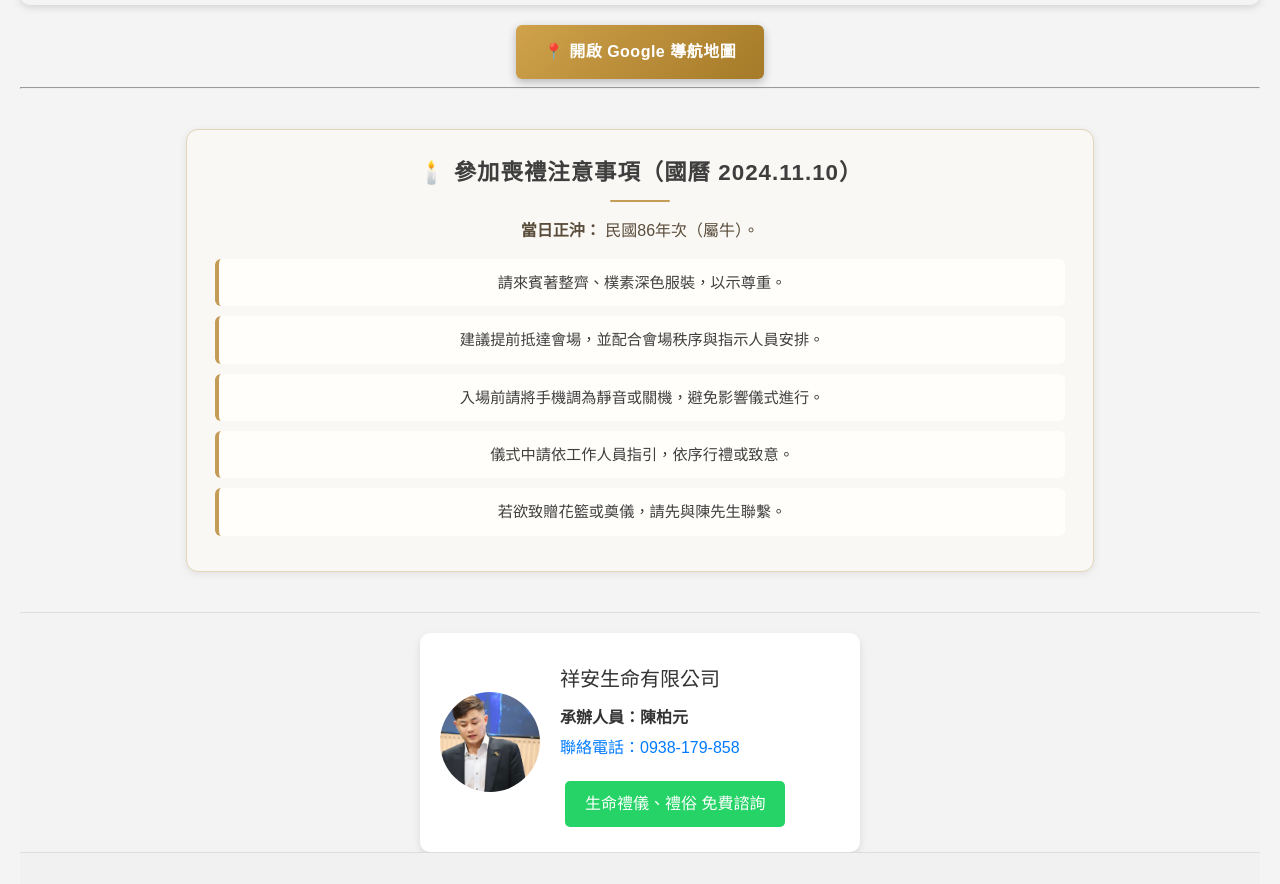
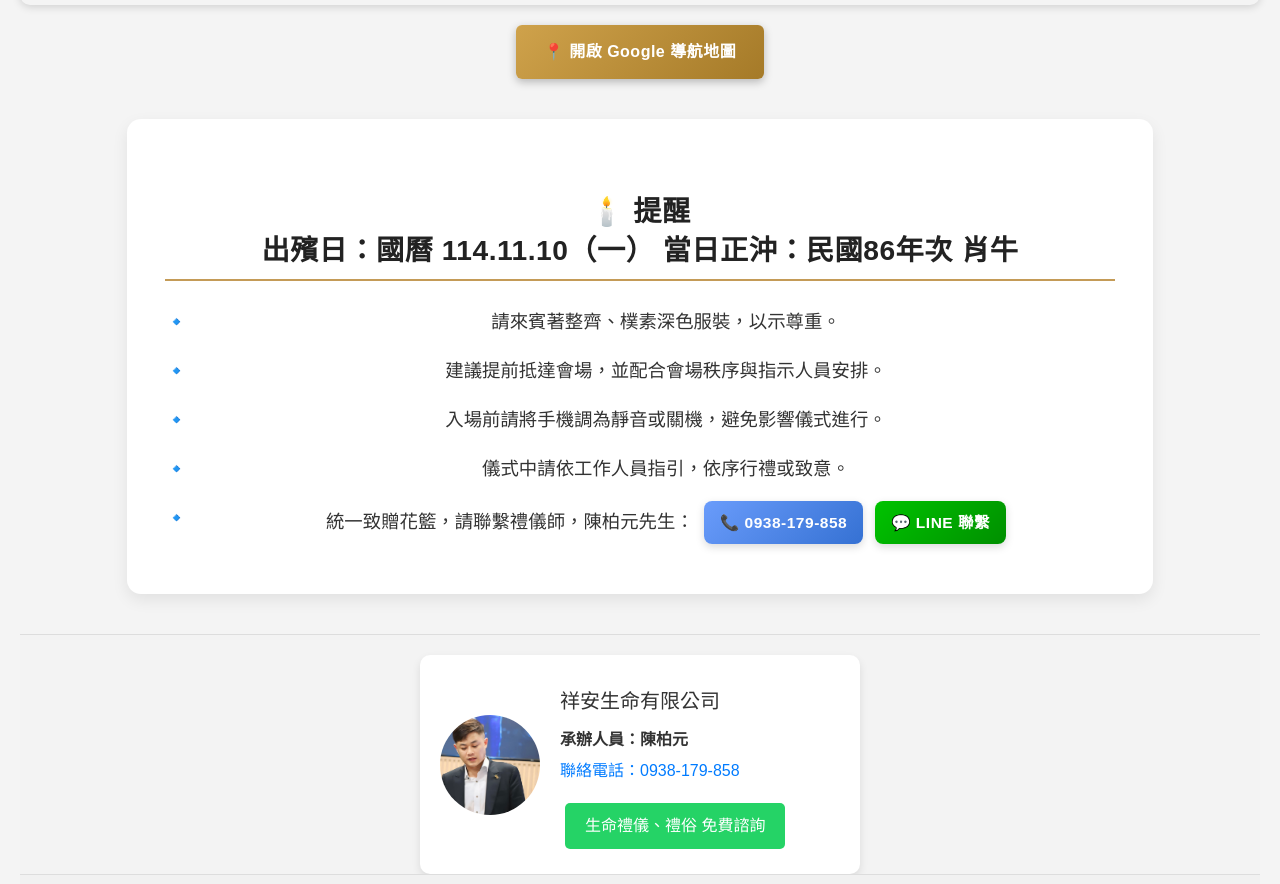
Before and after one commit to Shiangan/Li-Liao-Yue-e, a plain HTML site: page index.html in a window 1280 px wide. Shown: the part 6052-6936 px from the top of the page. Drawn offline with nearby package versions, Linux system fonts and the light colour scheme; a web font is replaced by a local one.

Commit message:
Update index.html

```diff
--- a/index.html
+++ b/index.html
@@ -1267,96 +1267,115 @@ document.querySelectorAll(".gallery-img").forEach(img => {
     </div>
   </div>
 
-       <hr class="sep">
-
-    <!-- 🔹參加喪禮注意事項區塊 -->
-<div class="funeral-notice">
-  <h4 class="section-title" style="margin-top:0">🕯️ 參加喪禮注意事項（國曆 2024.11.10）</h4>
-  <p class="small"><strong>當日正沖：</strong> 民國86年次（屬牛）。</p>
-  <ul class="small">
+       <!-- 🔹 參加喪禮注意事項（最完善完整版） -->
+<section id="funeral-notice">
+  <h4 class="notice-title">
+    🕯️ 提醒<br>
+    出殯日：國曆 114.11.10（一）
+    當日正沖：民國86年次 肖牛
+  </h4>
+  <ul class="notice-list">
     <li>請來賓著整齊、樸素深色服裝，以示尊重。</li>
     <li>建議提前抵達會場，並配合會場秩序與指示人員安排。</li>
     <li>入場前請將手機調為靜音或關機，避免影響儀式進行。</li>
     <li>儀式中請依工作人員指引，依序行禮或致意。</li>
-    <li>若欲致贈花籃或奠儀，請先與陳先生聯繫。</li>
+    <li>統一致贈花籃，請聯繫禮儀師，陳柏元先生：
+      <span class="contact-buttons">
+        <a href="tel:0938179858" class="contact-btn phone">📞 0938-179-858</a>
+        <a href="https://line.me/ti/p/~0938179858" class="contact-btn line">💬 LINE 聯繫</a>
+      </span>
+    </li>
   </ul>
-</div>
-
-<!-- 🔸CSS樣式（柔和金米色風格） -->
+</section>
+
 <style>
-.funeral-notice {
-  background: #faf8f4;
-  border: 1px solid #e2d5b8;
-  border-radius: 12px;
-  padding: 25px 28px;
+/* 基本區塊 */
+#funeral-notice {
+  background: #ffffff;
+  border-radius: 14px;
+  padding: 36px 38px;
+  max-width: 950px;
   margin: 40px auto;
-  max-width: 850px;
-  box-shadow: 0 2px 8px rgba(0,0,0,0.08);
-  font-family: "Noto Sans TC", "微軟正黑體", sans-serif;
-}
-
-.funeral-notice .section-title {
-  font-size: 1.4rem;
-  color: #3e3e3e;
+  box-shadow: 0 6px 16px rgba(0,0,0,0.08);
+  font-family: "Iansui", "Noto Sans TC", "微軟正黑體", sans-serif;
+  color: #333;
+}
+
+/* 標題分兩行並置中 */
+#funeral-notice .notice-title {
+  font-size: clamp(1.6rem, 2.2vw, 2rem);
+  color: #222;
   text-align: center;
-  margin-bottom: 15px;
-  letter-spacing: 1px;
-  position: relative;
-}
-
-.funeral-notice .section-title::after {
-  content: "";
-  display: block;
-  width: 60px;
-  height: 2px;
-  background: #c49b57;
-  margin: 10px auto 0;
-  border-radius: 2px;
-}
-
-.funeral-notice p.small {
-  text-align: center;
-  color: #5a4c3b;
-  font-size: 1rem;
-  margin-bottom: 15px;
-}
-
-.funeral-notice ul {
+  margin-bottom: 24px;
+  border-bottom: 2px solid #c49b57; /* 金色底線 */
+  padding-bottom: 8px;
+  letter-spacing: 0.5px;
+  line-height: 1.4;
+}
+
+/* 列表 */
+#funeral-notice .notice-list {
   list-style: none;
   padding: 0;
   margin: 0;
 }
 
-.funeral-notice ul li {
-  background: #fffefb;
-  border-left: 4px solid #c49b57;
-  margin-bottom: 10px;
-  padding: 10px 15px;
-  border-radius: 6px;
-  color: #3f3f3f;
-  line-height: 1.8;
-  font-size: 0.95rem;
-  transition: background 0.3s ease;
-}
-
-.funeral-notice ul li:hover {
-  background: #f5f0e7;
-}
-
-/* 🔹響應式設計 */
+#funeral-notice .notice-list li {
+  font-size: clamp(1rem, 2vw, 1.15rem);
+  line-height: 1.9;
+  margin-bottom: 14px;
+  display: block;
+  width: 100%;
+  white-space: normal;        /* 桌機單行，窄螢幕自動換行 */
+  overflow-wrap: break-word;
+  text-indent: 0;
+  position: relative;
+  padding-left: 26px;          /* 為符號留空間 */
+}
+
+#funeral-notice .notice-list li::before {
+  content: "🔹";
+  position: absolute;
+  left: 0;
+  top: 0;
+}
+
+/* 聯絡按鈕 */
+.contact-buttons {
+  display: inline-flex;
+  gap: 12px;
+  margin-left: 5px;
+  flex-wrap: wrap;
+}
+
+.contact-btn {
+  display: inline-block;
+  text-decoration: none;
+  padding: 7px 16px;
+  border-radius: 8px;
+  font-weight: 600;
+  font-size: 0.97rem;
+  transition: all 0.25s ease;
+  color: #fff;
+  letter-spacing: 0.5px;
+  box-shadow: 0 3px 8px rgba(0,0,0,0.15);
+}
+
+.contact-btn.phone { background: linear-gradient(135deg, #6a9cfb, #3571d3); }
+.contact-btn.phone:hover { background: linear-gradient(135deg, #4e7fd1, #2750a8); transform: translateY(-1px); }
+
+.contact-btn.line { background: linear-gradient(135deg, #00c300, #008f00); }
+.contact-btn.line:hover { background: linear-gradient(135deg, #00a800, #006f00); transform: translateY(-1px); }
+
+/* 響應式 */
 @media (max-width: 768px) {
-  .funeral-notice {
-    padding: 20px 18px;
-  }
-  .funeral-notice .section-title {
-    font-size: 1.2rem;
-  }
-  .funeral-notice ul li {
-    font-size: 0.9rem;
-  }
+  #funeral-notice { padding: 28px 18px; }
+  #funeral-notice .notice-title { font-size: clamp(1.4rem, 4vw, 1.7rem); }
+  #funeral-notice .notice-list li { font-size: clamp(0.95rem, 3.5vw, 1rem); }
+  .contact-buttons { flex-direction: column; gap: 6px; }
+  .contact-btn { font-size: 0.95rem; padding: 6px 12px; }
 }
 </style>
-
 
 
 <!-- 页脚 -->
```
